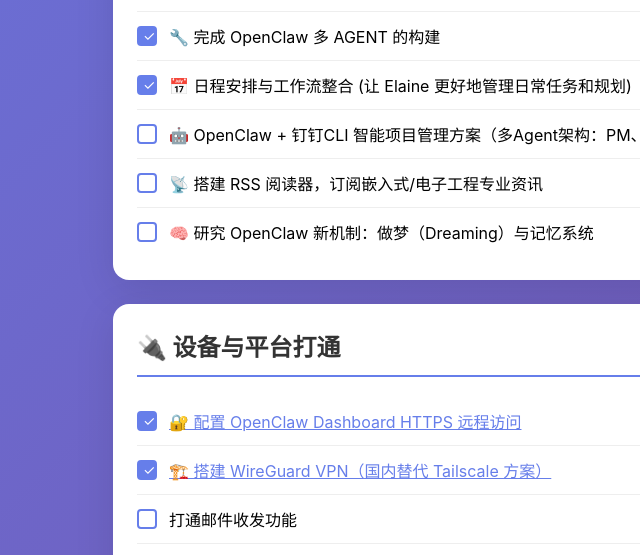
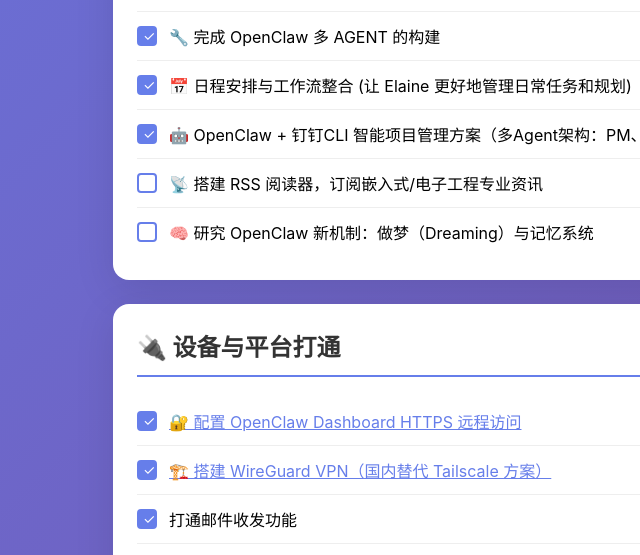
Before and after one commit to Elliot-Zzz/workspace, a plain HTML site: page index.html in a window 1280 px wide. Shown: the part 1163-1718 px from the top of the page, 47-687 px from the left. Drawn offline with Linux system fonts and the light colour scheme.

Commit message:
chore: mark mail and multi-agent project mgmt as completed

```diff
--- a/index.html
+++ b/index.html
@@ -65,7 +65,7 @@
                 <li><span class="checkbox checked"></span>🤖 完成 SKILL 的建立（基于 Kilo Code/Open Code 嵌入式调试）</li>
                 <li><span class="checkbox checked"></span>🔧 完成 OpenClaw 多 AGENT 的构建</li>
                 <li><span class="checkbox checked"></span>📅 日程安排与工作流整合 (让 Elaine 更好地管理日常任务和规划)</li>
-                <li><span class="checkbox"></span>🤖 OpenClaw + 钉钉CLI 智能项目管理方案（多Agent架构：PM、开发、测试、运维、文档）</li>
+                <li><span class="checkbox checked"></span>🤖 OpenClaw + 钉钉CLI 智能项目管理方案（多Agent架构：PM、开发、测试、运维、文档）</li>
                 <li><span class="checkbox"></span>📡 搭建 RSS 阅读器，订阅嵌入式/电子工程专业资讯</li>
                 <li><span class="checkbox"></span>🧠 研究 OpenClaw 新机制：做梦（Dreaming）与记忆系统</li>
             </ul>
@@ -76,7 +76,7 @@
             <ul class="task-list">
                 <li><span class="checkbox checked"></span><a href="https-guide.html" style="color:#667eea;">🔐 配置 OpenClaw Dashboard HTTPS 远程访问</a></li>
                 <li><span class="checkbox checked"></span><a href="blog/wireguard-vpn-guide.html" style="color:#667eea;">🏗️ 搭建 WireGuard VPN（国内替代 Tailscale 方案）</a></li>
-                <li><span class="checkbox"></span>打通邮件收发功能</li>
+                <li><span class="checkbox checked"></span>打通邮件收发功能</li>
                 <li><span class="checkbox"></span>打通淘宝购物</li>
                 <li><span class="checkbox checked"></span>打通钉钉</li>
                 <li><span class="checkbox checked"></span>优化钉钉卡片设计</li>
```
